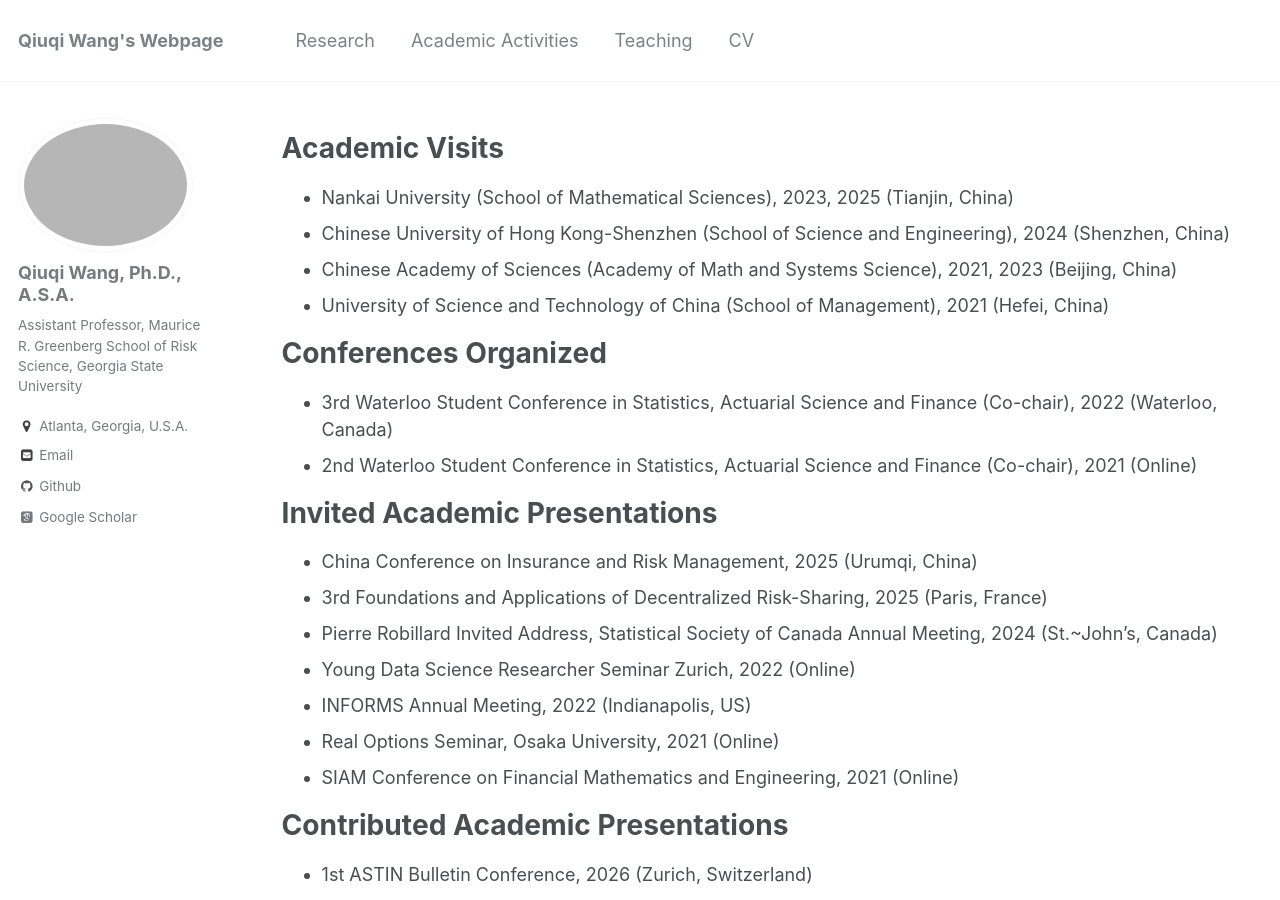
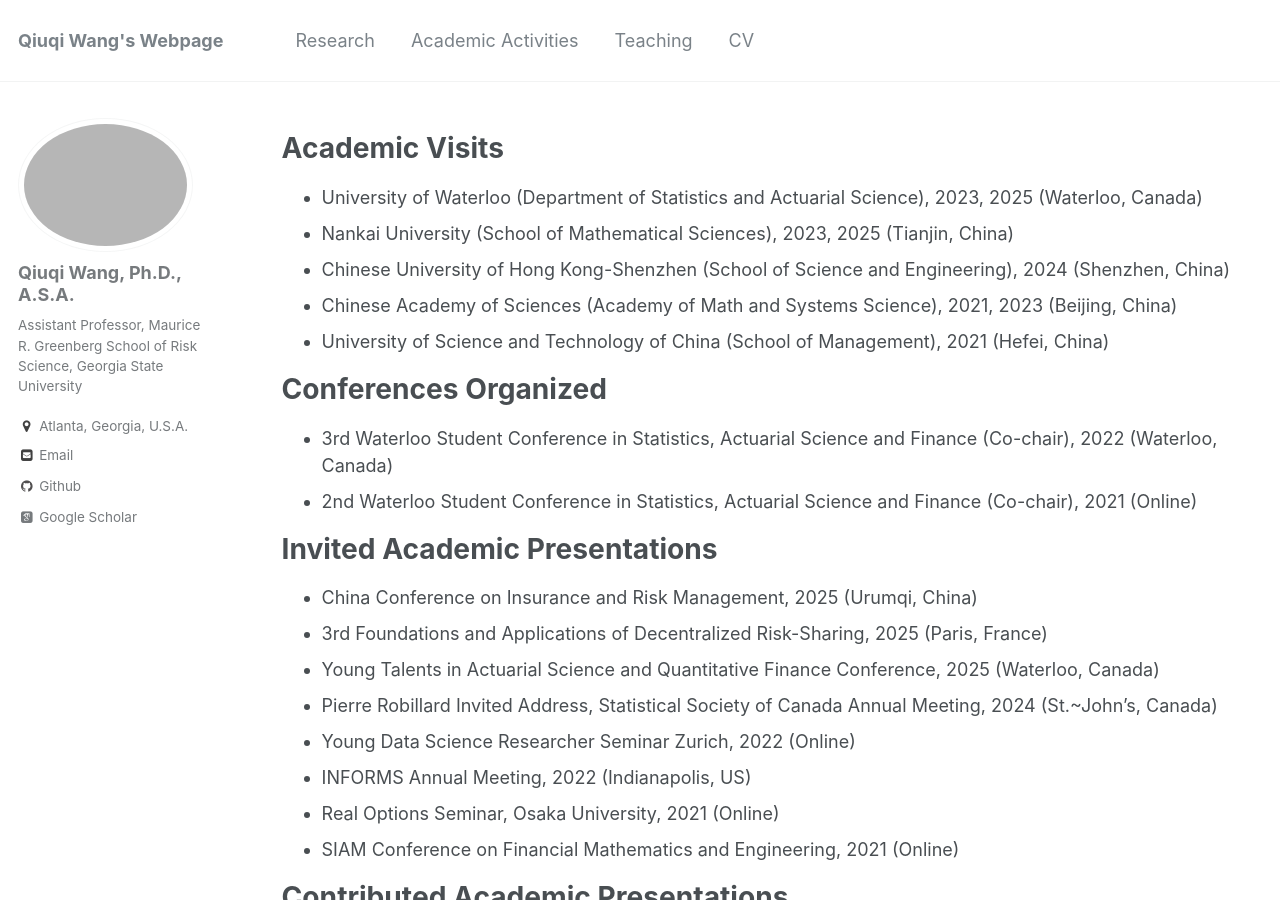
Before and after one commit to qwangan/qwangan.github.io, a Jekyll site: the page built from _pages/talks.md, in a window 1280 px wide and 900 px high. Built offline with Jekyll 4.4.1, drawn with Linux system fonts in a browser that asks for light colours; some web fonts are replaced.

Commit message:
Update talks.md

```diff
--- a/_pages/talks.md
+++ b/_pages/talks.md
@@ -6,6 +6,7 @@ author_profile: true
 ---
 
 # Academic Visits
+* University of Waterloo (Department of Statistics and Actuarial Science), 2023, 2025 (Waterloo, Canada)
 * Nankai University (School of Mathematical Sciences), 2023, 2025 (Tianjin, China)
 * Chinese University of Hong Kong-Shenzhen (School of Science and Engineering), 2024 (Shenzhen, China)
 * Chinese Academy of Sciences (Academy of Math and Systems Science), 2021, 2023 (Beijing, China)
@@ -18,6 +19,7 @@ author_profile: true
 # Invited Academic Presentations
 * China Conference on Insurance and Risk Management, 2025 (Urumqi, China)
 * 3rd Foundations and Applications of Decentralized Risk-Sharing, 2025 (Paris, France)
+* Young Talents in Actuarial Science and Quantitative Finance Conference, 2025 (Waterloo, Canada)
 * Pierre Robillard Invited Address, Statistical Society of Canada Annual Meeting, 2024 (St.~John's, Canada)
 * Young Data Science Researcher Seminar Zurich, 2022 (Online)
 * INFORMS Annual Meeting, 2022 (Indianapolis, US)
```
